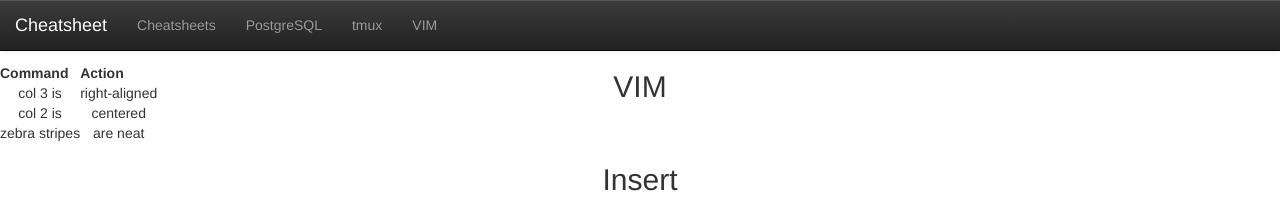
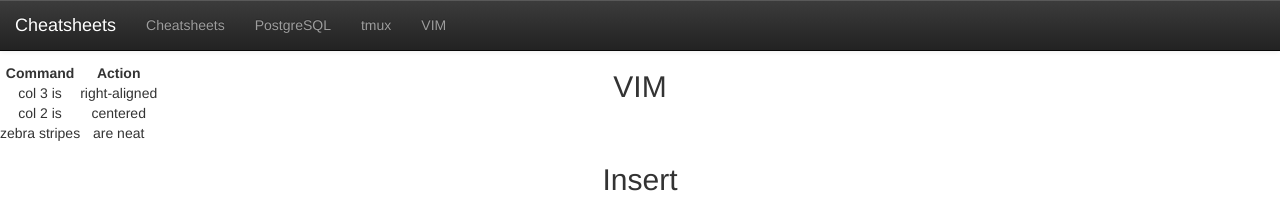
Before and after one commit to glamb/cheatsheets, a Jekyll site: the page built from vim.md, in a window 1280 px wide. Shown: the top 210 px of the page. Built offline with Jekyll 4.4.1, drawn with Linux system fonts in a browser that asks for light colours; nearby versions of some CDN libraries; Markdown is read by kramdown in place of the engine named in the settings.

Commit message:
adding more to vim

```diff
--- a/_includes/nav.html
+++ b/_includes/nav.html
@@ -1,6 +1,6 @@
 <nav class="navbar navbar-default navbar-fixed-top navbar-inverse" role="navigation" >
     <div class="navbar-header">
-        <a href="../" class="navbar-brand">Cheatsheet</a>
+        <a href="../" class="navbar-brand">Cheatsheets</a>
     </div>
     <ul class="nav navbar-nav">
         {% for p in site.pages %}
--- a/_layouts/default.html
+++ b/_layouts/default.html
@@ -1,6 +1,6 @@
 {% include head.html %}
+{% include nav.html %}
     <main>
         {{ content }}
     </main>
-    {% include nav.html %}
 {% include foot.html %}
--- a/vim.md
+++ b/vim.md
@@ -4,11 +4,11 @@ title: VIM
 ---
 ##  Move
 
-| Command       | Action        |
-| ------------- |-------------- |
-| col 3 is      | right-aligned |
-| col 2 is      | centered      |
-| zebra stripes | are neat      |
+| Command         | Action           |
+| :-------------: | :--------------: |
+| col 3 is        | right-aligned    |
+| col 2 is        | centered         |
+| zebra stripes   | are neat         |
 
 ## Insert
 ## Delet
```
